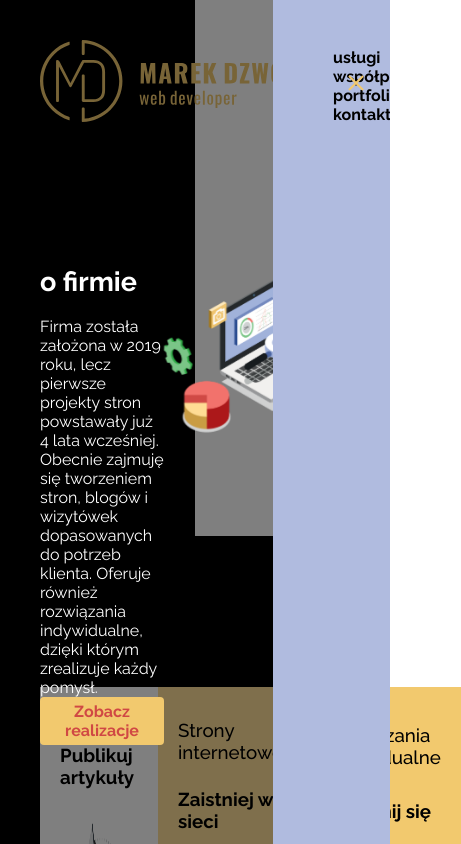
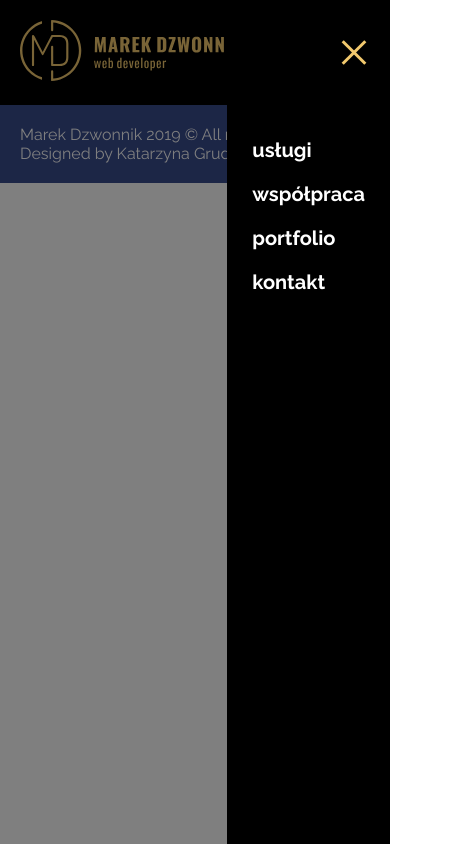
Before and after one commit to MarekDzw/Portfolio, a Vue app: page / in a window 390 px wide. Both pictures are taken after a click on the button "Menu". Shown: the top 844 px of the page, 461 px wide, since content can reach past the window. Built offline with nearby package versions, Linux system fonts and the light colour scheme.

Commit message:
menu i footer responsywne

```diff
--- a/src/App.vue
+++ b/src/App.vue
@@ -53,6 +53,13 @@ export default {
 .pad-btm-reset {
   padding-bottom: 0px;
 }
+.none-desktop {
+  display: none;
+}
+.none-mobile {
+  display: flex;
+}
+
 h2 {
   font-size: 27px;
   padding-bottom: 20px;
@@ -71,4 +78,18 @@ h2 {
     width: 100%;
   }
 }
+@media (max-width: 769px) {
+  .none-desktop {
+    display: block;
+  }
+  .none-mobile {
+    display: none;
+  }
+  .wrapper {
+    padding: 20px;
+  }
+  .dark-grad-bg {
+    background: linear-gradient(90deg, black 70%, white 0%);
+  }
+}
 </style>
--- a/src/components/Menu.vue
+++ b/src/components/Menu.vue
@@ -1,5 +1,5 @@
 <template>
-  <div class="wrapper nav ">
+  <div class="wrapper nav">
     <div class="nav-logo">
       <router-link to="/">
         <img src="@/assets/img/logo.svg" alt="Marek Dzwonnik" class="nav-logo-img" />
@@ -8,7 +8,12 @@
     <div class="none-mobile">
       <ul>
         <template v-for="(item, index) in store.navItems">
-          <router-link v-if="item.page" class="nav-link" :key="index" :to="item.url">{{ item.title }}</router-link>
+          <router-link
+            v-if="item.page"
+            class="nav-link"
+            :key="index"
+            :to="item.url"
+          >{{ item.title }}</router-link>
           <a v-else class="nav-link" :key="index" :href="item.url">{{ item.title }}</a>
         </template>
       </ul>
@@ -16,7 +21,7 @@
     <Sidebar class="none-desktop">
       <ul class="sidebar-menulist" @click="closeSidebarPanel">
         <template v-for="(item, index) in store.navItems">
-          <router-link class="nav-link" :key="index" :to="item.url">{{ item.title }}</router-link>
+          <router-link class="nav-link-sb" :key="index" :to="item.url">{{ item.title }}</router-link>
         </template>
       </ul>
     </Sidebar>
@@ -48,20 +53,13 @@ export default {
 </script>
 
 <style lang="scss" scoped>
-.none-desktop {
-  display: none;
-}
-.none-mobile {
-  display: flex;
-}
 .nav {
   justify-content: space-between;
   align-items: center;
   &-logo-img {
     width: 300px;
   }
-}
-.nav-link {
+  &-link {
     color: black;
     text-decoration: none;
     margin-left: 40px;
@@ -69,20 +67,41 @@ export default {
     &:hover {
       color: #f2c96e;
     }
+    &-sb {
+      color: white;
+      text-decoration: none;
+      font-weight: bold;
+      font-size: 20px;
+      margin: 5px 0;
+      padding: 5px;
+    }
+  }
 }
 .router-link-active {
-  color: #f2c96e;
+  color: #d04844;
 }
 .sidebar-menulist {
   display: flex;
   flex-direction: column;
 }
+@media (max-width: 890px) {
+  .nav {
+    &-logo-img {
+      width: 70%;
+    }
+    &-link {
+      margin-left: 20px;
+    }
+  }
+}
 @media (max-width: 769px) {
-  .none-desktop {
-    display: block;
+  .nav {
+    &-logo-img {
+      width: 70%;
     }
-  .none-mobile {
-    display: none;
+    &-link {
+      margin-left: 20px;
+    }
   }
 }
 </style>
--- a/src/components/menu/Burger.vue
+++ b/src/components/menu/Burger.vue
@@ -56,9 +56,9 @@ button:focus {
   background-color: #f2c96e;
   position: absolute;
   top: 50%;
-  right: 6px;
-  left: 6px;
-  height: 2px;
+  right: 0px;
+  left: 0px;
+  height: 3px;
   width: auto;
   margin-top: -1px;
   transition: transform 0.6s cubic-bezier(0.165, 0.84, 0.44, 1),
@@ -107,4 +107,6 @@ button:focus {
 #burger.active .burger-bar--3 {
   transform: rotate(-45deg);
 }
+@media (max-width: 769px) {
+}
 </style>
--- a/src/components/menu/Sidebar.vue
+++ b/src/components/menu/Sidebar.vue
@@ -1,10 +1,6 @@
 <template>
   <div class="sidebar">
-    <div
-      class="sidebar-backdrop"
-      @click="closeSidebarPanel"
-      v-if="isPanelOpen"
-    ></div>
+    <div class="sidebar-backdrop" @click="closeSidebarPanel" v-if="isPanelOpen"></div>
     <transition name="slide">
       <div v-if="isPanelOpen" class="sidebar-panel">
         <slot></slot>
@@ -50,13 +46,13 @@ export default {
 
 .sidebar-panel {
   overflow-y: auto;
-  background-color: #b0bbdf;
+  background-color: black;
   position: fixed;
   right: 0;
   top: 0;
   height: 100%;
   z-index: 999;
-  padding: 3rem 20px 2rem 20px;
-  width: 30vw;
+  padding: 8rem 20px 2rem 20px;
+  min-width: 30vw;
 }
 </style>
--- a/src/views/Home.vue
+++ b/src/views/Home.vue
@@ -1,6 +1,6 @@
 <template>
   <div class="pad-btm-reset flex">
-    <div class="dark-grad-bg">
+    <!-- <div class="dark-grad-bg">
       <NextPage v-bind:sections="store.sections[0]" />
     </div>
     <div class="dark-bg">
@@ -19,23 +19,23 @@
       </div>
     </div>
     <NextPage v-bind:sections="store.sections[1]" />
-    <NextPage id="contact" class="pad-btm-reset" v-bind:sections="store.sections[2]" />
+    <NextPage id="contact" class="pad-btm-reset" v-bind:sections="store.sections[2]" /> -->
   </div>
 </template>
 
 <script>
-import NextPage from "../components/NextPage.vue";
-import Tile from "../components/Tile.vue";
-import Partner from "../components/Partner.vue";
+// import NextPage from "../components/NextPage.vue";
+// import Tile from "../components/Tile.vue";
+// import Partner from "../components/Partner.vue";
 
 import { store } from "@/store.js";
 
 export default {
   name: "home",
   components: {
-    NextPage,
-    Tile,
-    Partner
+    // NextPage,
+    // Tile,
+    // Partner
   },
   data() {
     return {
```
Lines whose indentation alone changed are shown as unchanged.
